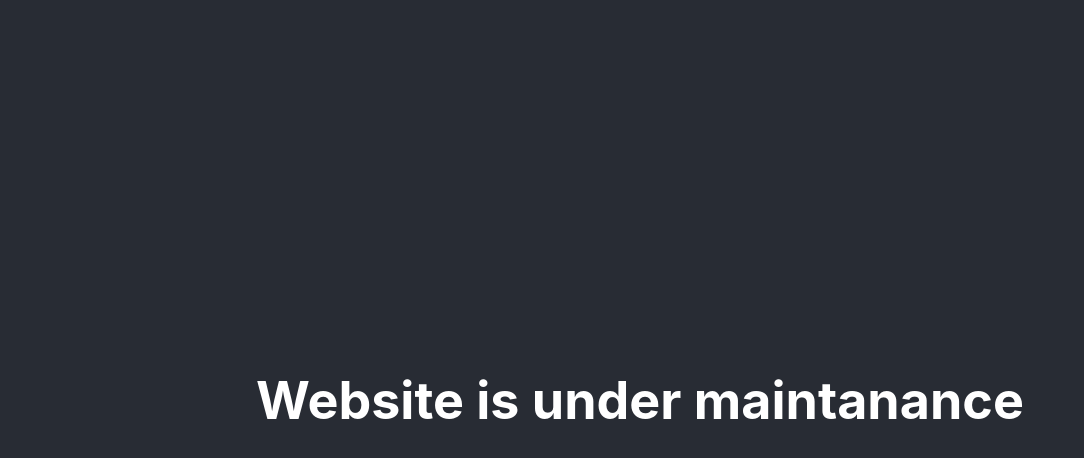
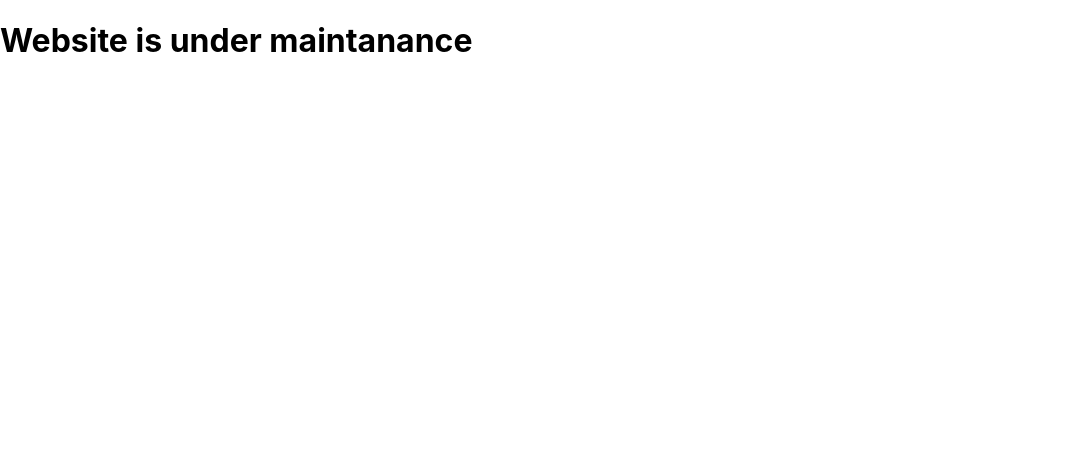
Before and after one commit to ashokmlr/aajnew, a React (Create React App) app: page / in a window 1280 px wide. Shown: the top 458 px of the page, without its empty margins (0-1084 px from the left). Built offline with nearby package versions, Linux system fonts and the light colour scheme.

Commit message:
Removing logo

```diff
--- a/src/App.js
+++ b/src/App.js
@@ -1,10 +1,10 @@
-import logo from './logo.svg';
+import REACT from "react"
 import './App.css';
 
 function App() {
   return (
-    <div className="App">
-      <header className="App-header">
+    <div>
+      <header>
         <h1>Website is under maintanance</h1>
 
       </header>
```
